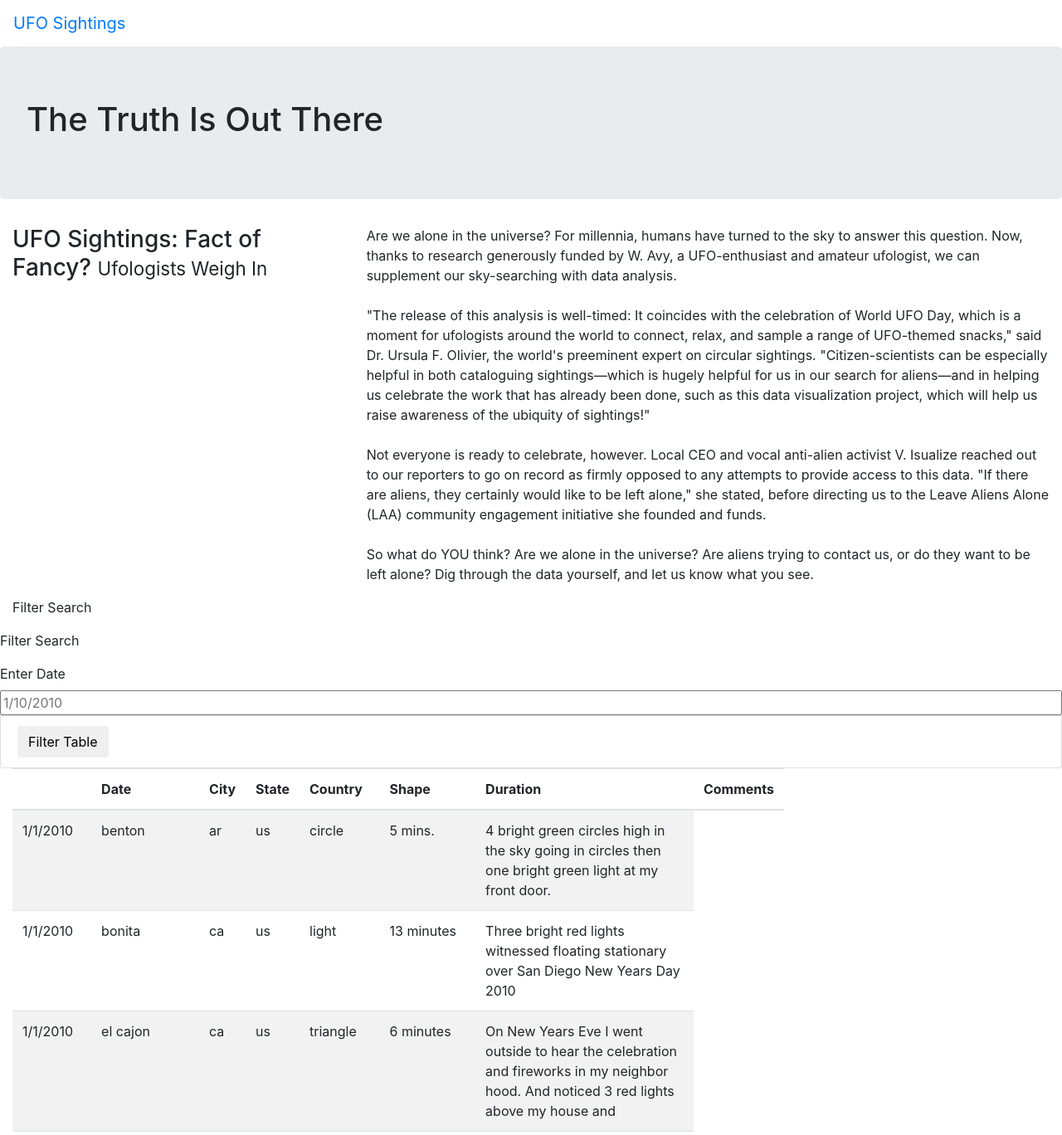
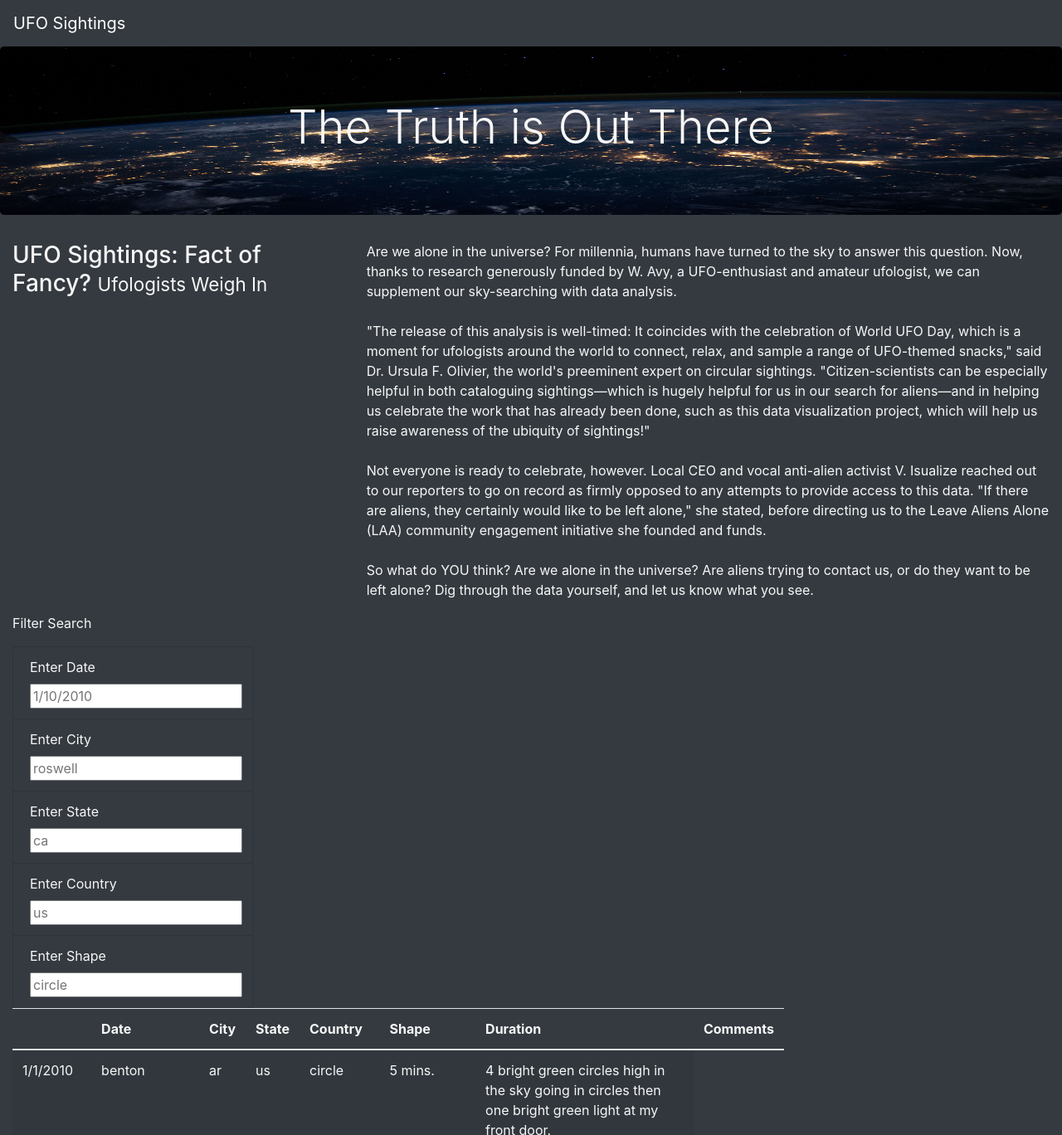
Before and after one commit to kmk2020/UFOs, a plain HTML site: page index.html in a window 1280 px wide. Shown: the top 1368 px of the page at 83% size. Drawn offline with nearby package versions, Linux system fonts and the light colour scheme.

Commit message:
update deliverable 1 update

```diff
--- a/index.html
+++ b/index.html
@@ -11,13 +11,14 @@
     <link rel="stylesheet" href="static/css/style.css">
 </head>
 
-<body>
+
+<body class="bg-dark"></body>
 <div class="wrapper">
-        <nav class="navbar navbar-expand-lg">
+    <nav class="navbar navbar-dark bg-dark navbar-expand-lg">
         <a class="navbar-brand" href="index.html">UFO Sightings</a>
     </nav>
     <div class="jumbotron">
-            <h1>The Truth Is Out There</h1>
+        <h1 class="display-4">The Truth is Out There</h1>
     </div>
     <div class="container-fluid">
         <div class="row">
@@ -51,25 +52,38 @@
     <div class="container-fluid">
         <div class="row">
             <div class="col-md-3">
-                    <form>
+                <form class="bg-dark">
                     <p>Filter Search</p>
-                    </form </div>
+                    <ul class="list-group">
+                      <li class="list-group-item bg-dark">
+                        <label for="date">Enter Date</label>
+                        <input type="text" placeholder="1/10/2010" id="datetime" />
+                      </li>
+                      <li class="list-group-item bg-dark">
+                        <label for="city">Enter City</label>
+                        <input type="text" placeholder="roswell" id="city" />
+                      </li>
+                      <li class="list-group-item bg-dark">
+                        <label for="state">Enter State</label>
+                        <input type="text" placeholder="ca" id="state" />
+                      </li>
+                      <li class="list-group-item bg-dark">
+                        <label for="country">Enter Country</label>
+                        <input type="text" placeholder="us" id="country" />
+                      </li>
+                      <li class="list-group-item bg-dark">
+                        <label for="shape">Enter Shape</label>
+                        <input type="text" placeholder="circle" id="shape" />
+                      </li>
+                    </ul>
+                   </form>
 
 
             </div>
         </div>
 
     </div>
-        <ul class="list-group">
-            <p>Filter Search</p>
 
-            <label for="date">Enter Date</label>
-            <input type="text" placeholder="1/10/2010" id="datetime" />
-
-            <li class="list-group-item">
-                <button id="filter-btn" type="button" class="btn btn-default">Filter Table</button>
-            </li>
-        </ul>
     <div class="col-md-9">
         <table class="table table-striped">
             <thead>
--- a/static/css/style.css
+++ b/static/css/style.css
@@ -0,0 +1,11 @@
+body {
+
+    color: #f7f7f7;
+
+}
+
+.jumbotron {
+    background-image: url("../images/nasa.jpg");
+    background-size: 100% 100%;
+    text-align: center;
+  }
--- a/static/js/app.js
+++ b/static/js/app.js
@@ -1,7 +1,7 @@
-// import the data from data.js
+// from data.js
 const tableData = data;
 
-// Reference the HTML table using d3
+// get table references
 var tbody = d3.select("tbody");
 
 function buildTable(data) {
@@ -19,52 +19,53 @@ function buildTable(data) {
     Object.values(dataRow).forEach((val) => {
       let cell = row.append("td");
       cell.text(val);
-        }
-      );
+    });
   });
 }
 
-  function handleClick() {
-    // Grab the datetime value from the filter
-    let date = d3.select("#datetime").property("value");
+// 1. Create a variable to keep track of all the filters as an object.
+var filters = {};
+
+// 3. Use this function to update the filters.
+function updateFilters() {
+
+  // 4a. Save the element that was changed as a variable.
+  let element = d3.select(this);
+  // 4b. Save the value that was changed as a variable.
+  let elementValue = element.property("value");
+  // 4c. Save the id of the filter that was changed as a variable.
+  let filterId = element.attr("id");
+
+  // 5. If a filter value was entered then add that filterId and value
+  // to the filters list. Otherwise, clear that filter from the filters object.
+  if (elementValue) {
+    filters[filterId] = elementValue;
+  }
+  else {
+    delete filters[filterId];
+  }
+  // 6. Call function to apply all filters and rebuild the table
+  filterTable();
+
+}
+ // 7. Use this function to filter the table when data is entered.
+ function filterTable() {
+
+  // 8. Set the filtered data to the tableData.
   let filteredData = tableData;
 
-     // Check to see if a date was entered and filter the
-    // data using that date.
-    if (date) {
-      // Apply `filter` to the table data to only keep the
-      // rows where the `datetime` value matches the filter value
-      filteredData = filteredData.filter(row => row.datetime === date);
-    };
+  // 9. Loop through all of the filters and keep any data that
+  // matches the filter values
+  Object.entries(filters).forEach(([key,value]) => {
+    filteredData = filteredData.filter(row => row[key] === value);
+  });
 
-     // Rebuild the table using the filtered data
-    // @NOTE: If no date was entered, then filteredData will
-    // just be the original tableData.
-    buildTable(filteredData);
-  };
-
-  buildTable(tableData);
-  function handleClick() {
-    // Grab the datetime value from the filter
-    let date = d3.select("#datetime").property("value");
-    let filteredData = tableData;
-
-     // Check to see if a date was entered and filter the
-    // data using that date.
-    if (date) {
-      // Apply `filter` to the table data to only keep the
-      // rows where the `datetime` value matches the filter value
-      filteredData = filteredData.filter(row => row.datetime === date);
-    }
-
-     // Rebuild the table using the filtered data
-    // @NOTE: If no date was entered, then filteredData will
-    // just be the original tableData.
+  // 10. Finally, rebuild the table using the filtered data
   buildTable(filteredData);
 }
 
-  // Attach an event to listen for the form button
-  d3.selectAll("#filter-btn").on("click", handleClick);
+// 2. Attach an event to listen for changes to each filter
+d3.selectAll("input").on("change", updateFilters);
 
 // Build the table when the page loads
 buildTable(tableData);
```
Also changed, not shown: static/js/app_1.js (added, +70 -0 lines), static/images/nasa.jpg (added). Lines whose indentation alone changed are shown as unchanged.
